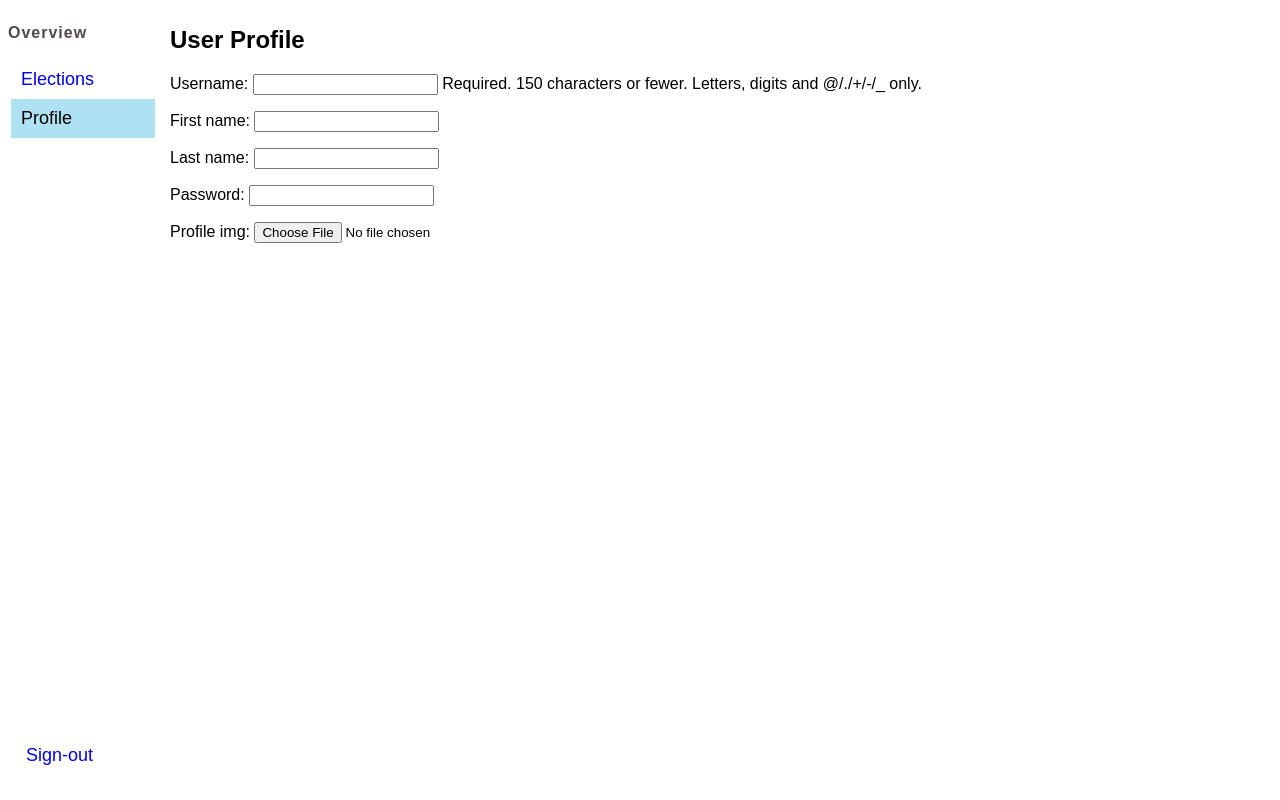
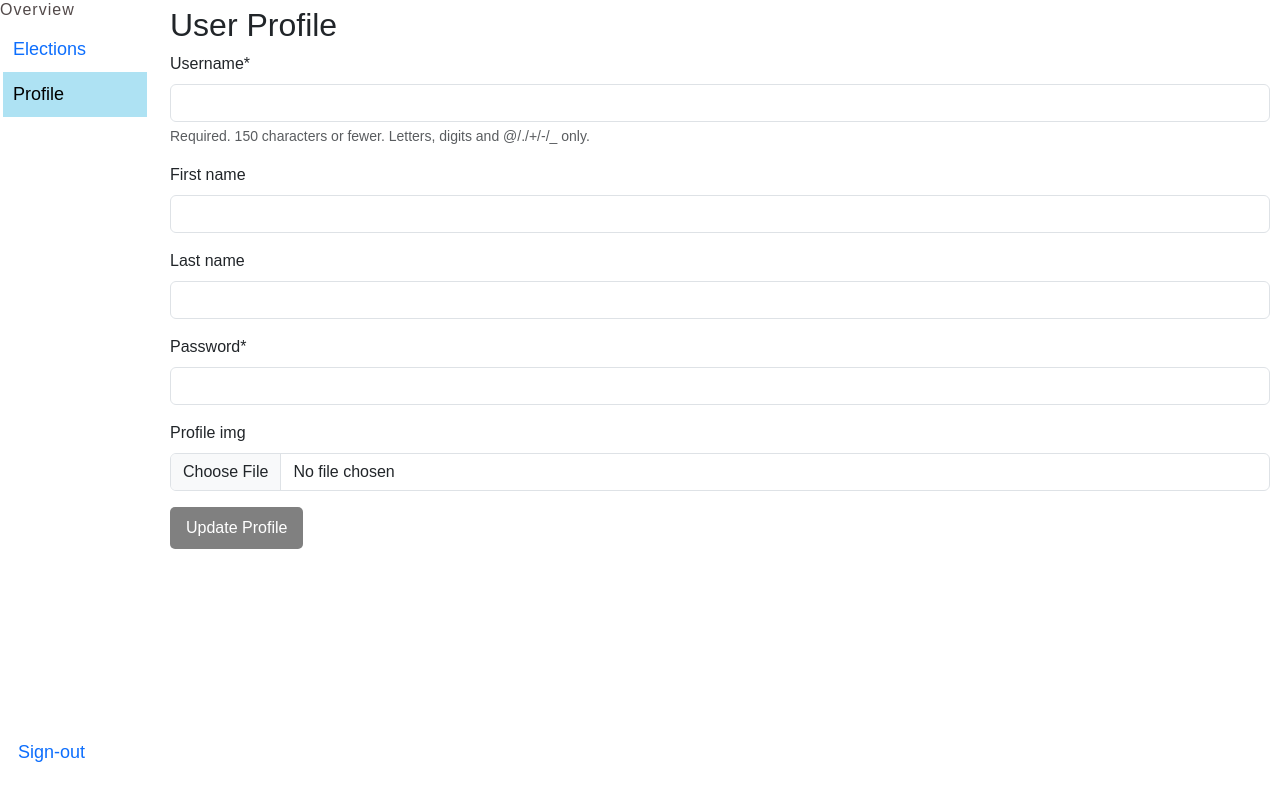
Before and after one commit to mkyd-kill/online-voting-platform, a Django app: page /accounts/profile/ in a window 1280 px wide. Run offline with Django 4.2, Linux system fonts and the light colour scheme; the visitor is signed in with stand-in values (Sample User, id 1); some libraries are stand-ins or nearby versions.

Commit message:
update profile form ui

```diff
--- a/templates/_base.html
+++ b/templates/_base.html
@@ -5,6 +5,7 @@
     <meta charset="UTF-8" />
     <meta name="viewport" content="width=device-width, initial-scale=1.0" />
     <title>Voting Platform | {% block title %} {% endblock %}</title>
+    <link href="https://cdn.jsdelivr.net/npm/bootstrap@5.3.3/dist/css/bootstrap.min.css" rel="stylesheet" integrity="sha384-QWTKZyjpPEjISv5WaRU9OFeRpok6YctnYmDr5pNlyT2bRjXh0JMhjY6hW+ALEwIH" crossorigin="anonymous">
     <link rel="stylesheet" href="{% static 'style.css' %}" />
   </head>
   <body>
@@ -42,6 +43,7 @@
       <div class="container">{% block content %} {% endblock %}</div>
     </div>
 
+    <script src="https://cdn.jsdelivr.net/npm/bootstrap@5.3.3/dist/js/bootstrap.bundle.min.js" integrity="sha384-YvpcrYf0tY3lHB60NNkmXc5s9fDVZLESaAA55NDzOxhy9GkcIdslK1eN7N6jIeHz" crossorigin="anonymous"></script>
     <script src="{% static 'app.js' %}"></script>
   </body>
 </html>
--- a/templates/users/profile.html
+++ b/templates/users/profile.html
@@ -1,11 +1,15 @@
 {% extends '_base.html' %}
+
+{% load crispy_forms_tags %}
 
 {% block title %} Profile {% endblock %}
 
 {% block content %}
 <h2>User Profile</h2>
 
-<form action="" method="post">
-    {{ form.as_p }}
-</form>
+<form action="{% url 'profile' %}" method="post">
+    {% csrf_token %}
+    {{ form|crispy }}
+    <button type="submit" class="btn btn-secondary">Update Profile</button>
+ </form>
 {% endblock %}
```
